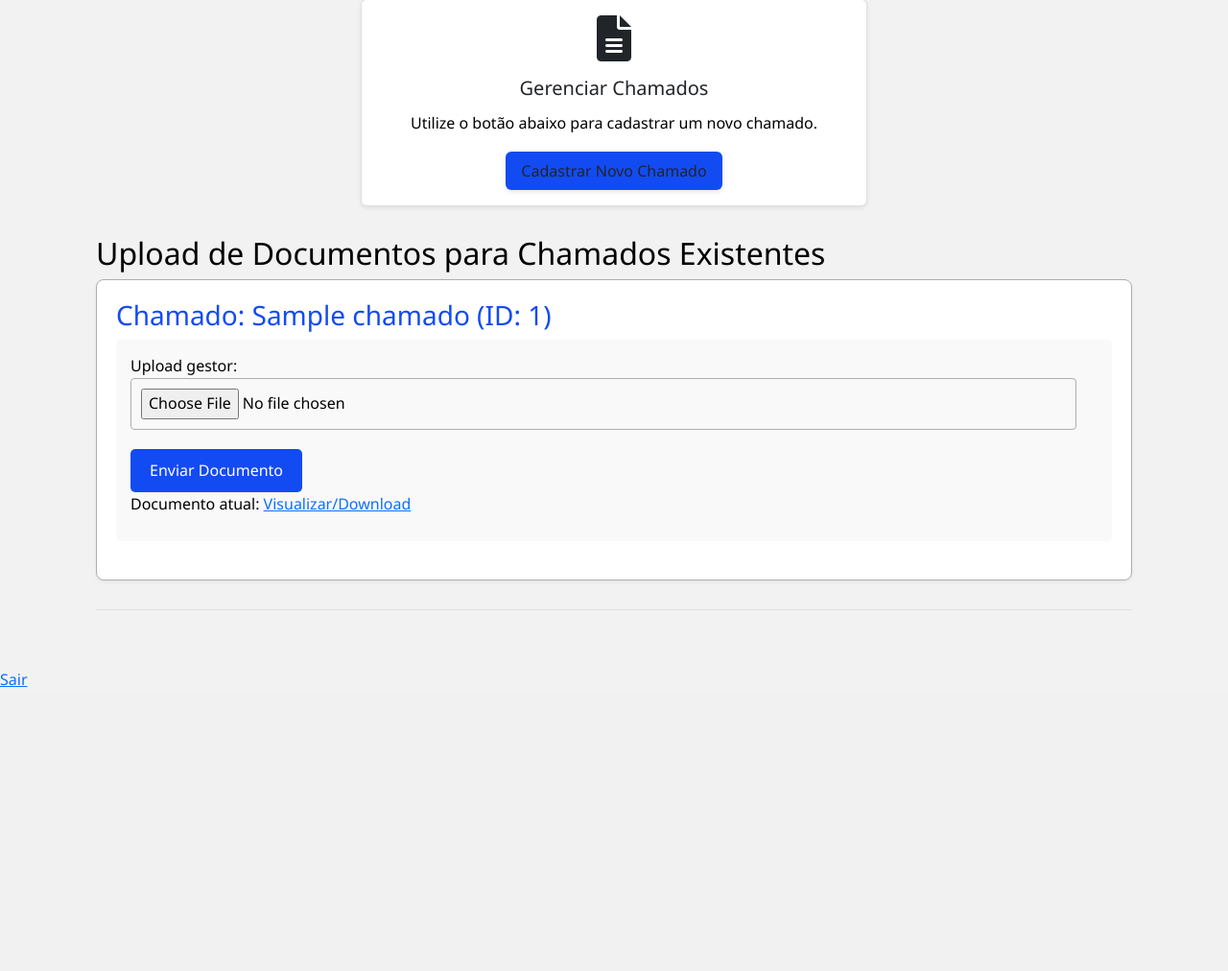
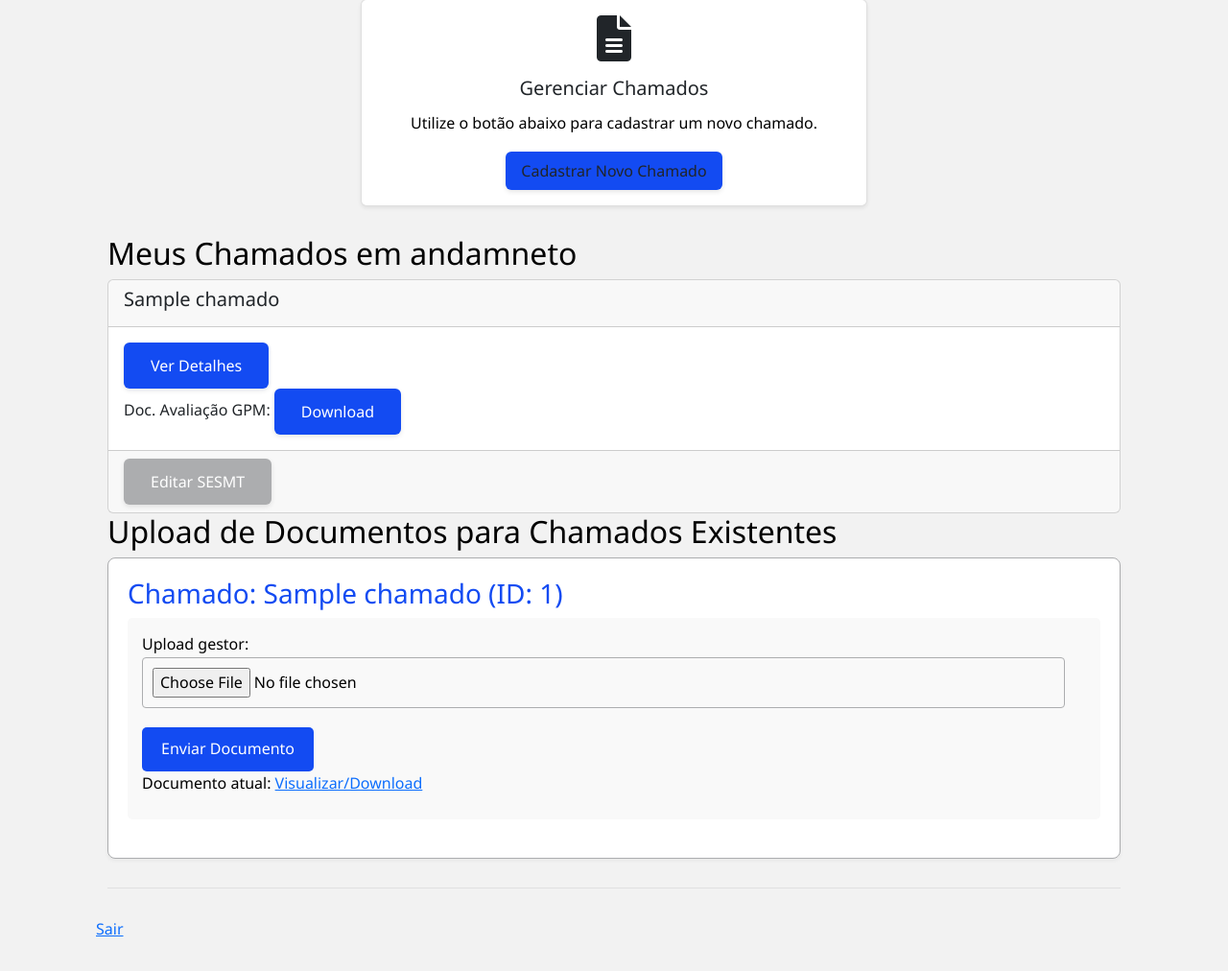
Before and after one commit to danielvitorc/project-formulario, a Django app: template formulario/templates/formulario/gestor.html in a window 1280 px wide. Shown: the part 207-1219 px from the top of the page at 96% size. Before the commit the page ends 923 px from the top, so only its background shows below. Run offline with Django 5.2, Linux system fonts and the light colour scheme; the template is opened without the code that fills it: values that come from a table or form of the project are taken from there, others are empty; tables that the repository leaves empty hold one stand-in row (values such as "Sample post").

Commit message:
hash_assinaturas | new  gestor_container

```diff
--- a/formulario/models.py
+++ b/formulario/models.py
@@ -15,14 +15,14 @@ class CustomUser(AbstractUser):
     role = models.CharField(max_length=10, choices=ROLE_CHOICES, null=True, blank=True)
 
 HASHES_ASSINATURAS_GESTORES = [
-    "bc61c2c356167b859d9a008035e841ee32236ad44356772bfd5cec4cde5b3ffc"
+    "3feef40d62e9a74915b39abafad145bf5b34bd7e1955694dacbe6690fe9301b7"
 ]
 HASHES_ASSINATURAS_SESMT = [
-    "ec8ff0a6954a5f54e4ad246f0a788d076f675e457bca16a04248718cca3fe631"
+    "4fa8760fd175c47be450e4bdffdd4652f8b4fa6d62a328535746015af373f83d"
 ]
 
 HASHES_ASSINATURAS_RH_DP = [
-    "8e551767cfe9d662f0185cff3840c4616401a3726f52898ee38857cf495cbb8f"
+    "d22bffc2826652252094f1edbf320b1802a0d542f6740fe11eca998d684a7694"
 ]
 
 class Chamado(models.Model):
--- a/formulario/templates/formulario/gestor.html
+++ b/formulario/templates/formulario/gestor.html
@@ -35,6 +35,39 @@
                 </div>
             </div>
         </div>
+
+        <div class="container">
+        {% if chamados_pendentes %}
+        <h2>Meus Chamados em andamneto </h2>
+        <div class="chamados-grid">
+            {% for chamado in chamados_pendentes %}
+                <div class="card chamado-card">
+                    <div class="card-header">
+                    <h5 class="card-title">{{ chamado.nome_colaborador }}</h5>
+                    </div>
+                    <div class="card-body">
+                    <button type="button" class="btn btn-info btn-sm card-btn" data-bs-toggle="modal" data-bs-target="#modal{{ chamado.id }}">
+                        Ver Detalhes
+                    </button>
+                    {% if chamado.upload_gestor %}
+                        <p class="card-text">Doc. Avaliação GPM: <a href="{{ chamado.upload_gestor.url }}" target="_blank" class="btn btn-outline-light btn-sm card-link download-btn">Download</a></p>
+                    {% endif %}
+                    </div>
+                    <div class="card-footer">
+                    {% if not chamado.sesmt_preenchido %}
+                        <a href="{% url 'sesmt_editar' chamado.id %}" class="btn btn-primary card-action-btn">Preencher SESMT</a>
+                    {% else %}
+                        <a href="{% url 'sesmt_editar' chamado.id %}" class="btn btn-secondary card-action-btn">Editar SESMT</a>
+                    {% endif %}
+                    </div>
+                </div>
+
+                {# ⬇️ Fora do card, mas ainda dentro do for #}
+                {% include 'formulario/include/modal_detalhes.html' %}
+                {% endfor %}
+
+        </div>
+        {% endif %}
 
         <!-- Modal para Cadastro de Chamado -->
         <div id="chamadoModal" class="modal">
```
